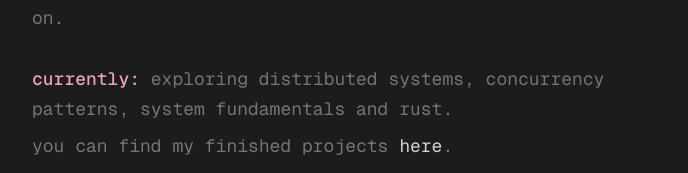
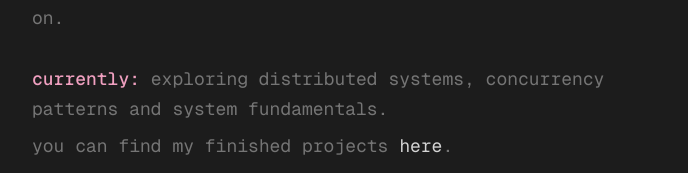
Before and after one commit to jerkeyray/portfolio-mk2, a Next.js app: page / in a window 1280 px wide. Shown: the part 491-664 px from the top of the page, without its empty margins (288-976 px from the left). Built offline with nearby package versions, Linux system fonts and the light colour scheme; no server answers.

Commit message:
remove rust

```diff
--- a/app/page.tsx
+++ b/app/page.tsx
@@ -102,8 +102,8 @@ export default function Home() {
         <div className="space-y-2 text-sm md:text-lg">
           <p className="text-muted-foreground leading-relaxed">
             <span className="text-accent font-medium">currently:</span>{" "}
-            exploring distributed systems, concurrency patterns, system
-            fundamentals and rust.
+            exploring distributed systems, concurrency patterns and system
+            fundamentals.
           </p>
 
           <p className="text-muted-foreground leading-relaxed">
```
